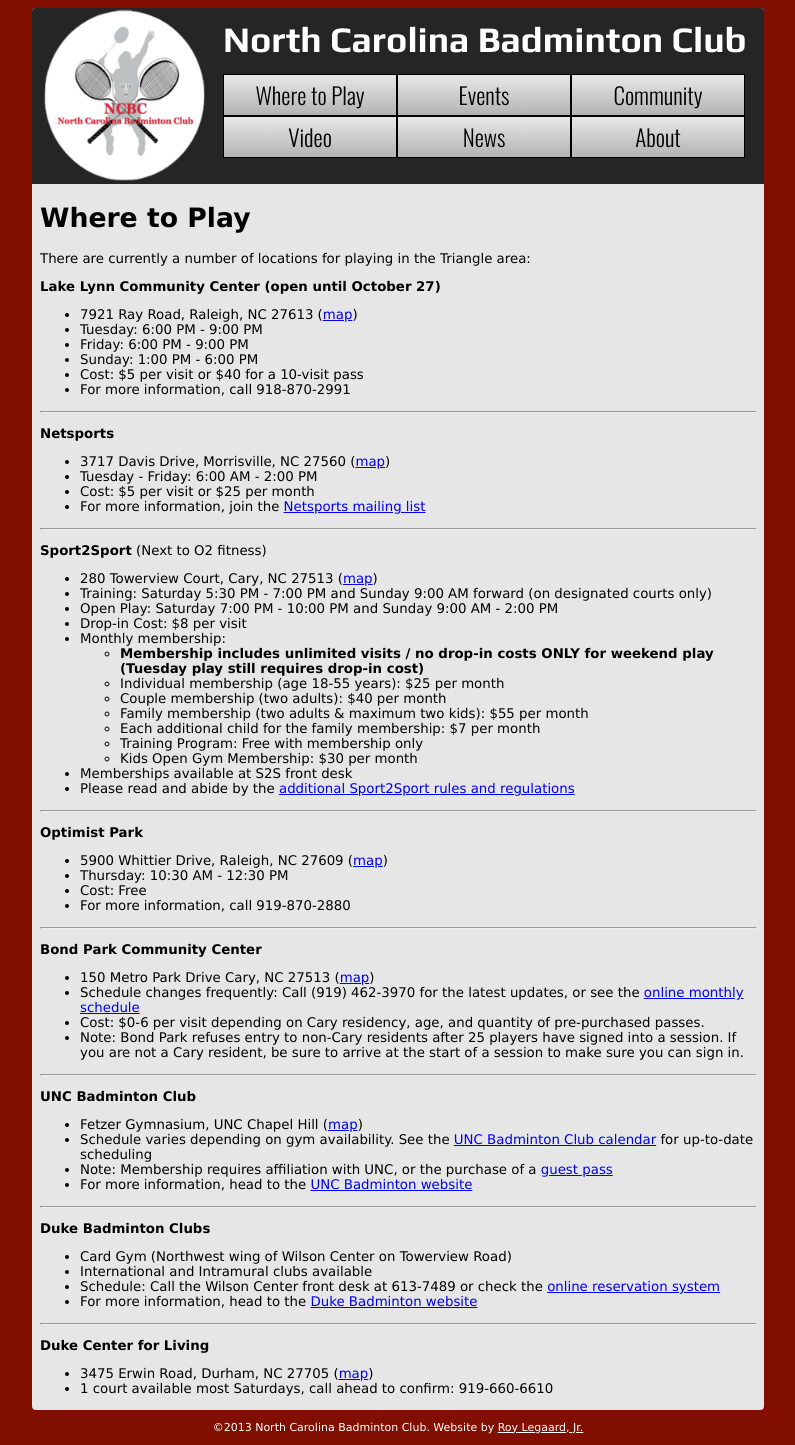
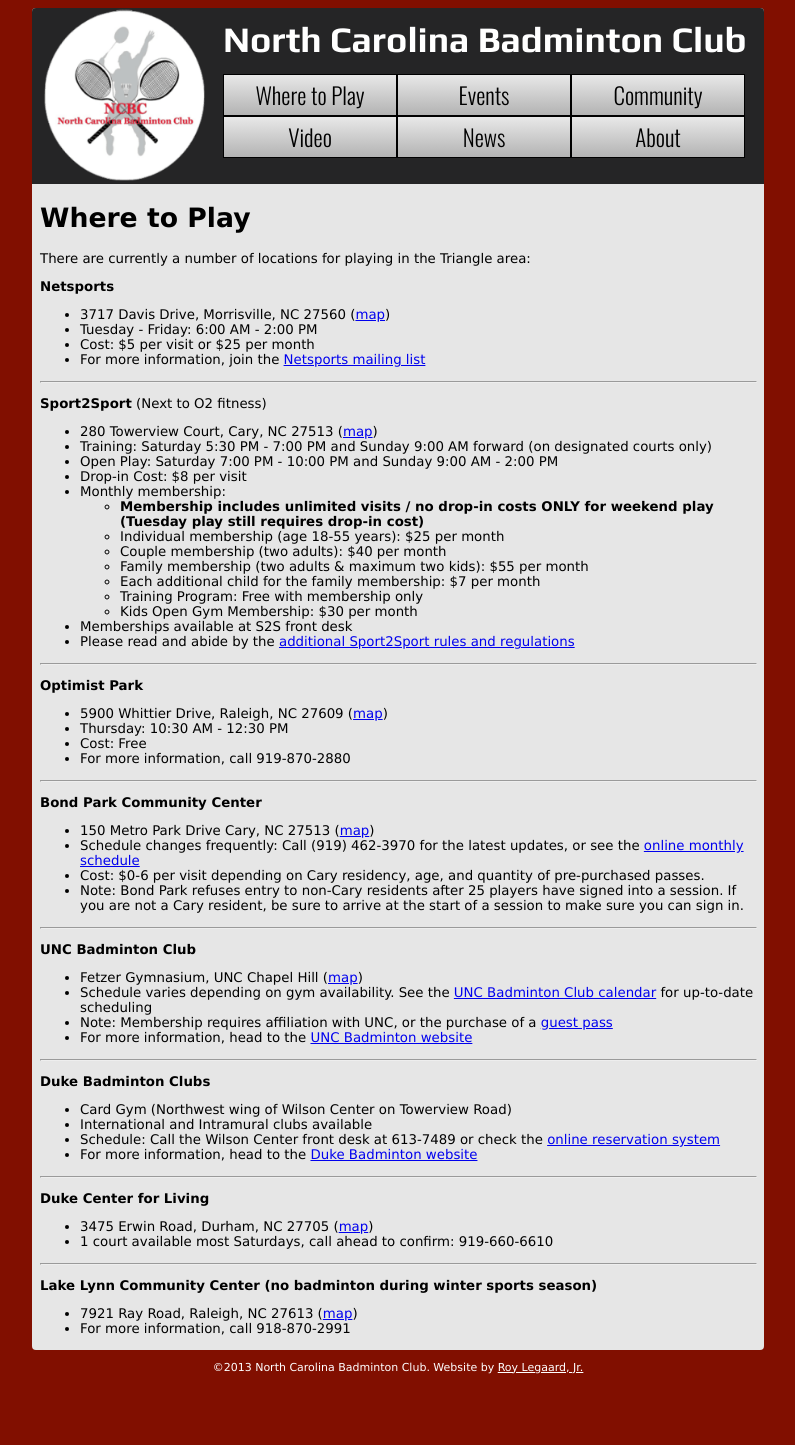
Before and after one commit to NCBC/ncbc.github.com, a Jekyll site: the page built from locations.md, in a window 1280 px wide. Shown: the whole page, without its empty margins (242-1037 px from the left). Built offline with Jekyll 4.4.1, drawn with Linux system fonts in a browser that asks for light colours; after the commit the page ends 1385 px from its top, so only the background shows below that.

Commit message:
Lake Lynn seasonal closing

```diff
--- a/index.html
+++ b/index.html
@@ -17,10 +17,6 @@
 <div id="sidebar" class="grid_3">
 
 	<h2>Locations:</h2>
-
-	<p><strong>Lake Lynn</strong> <br />
-	Tues/Fri: 6 - 9 PM <br />
-	Sun: 1 - 6 PM </p>
 
 	<p><strong>Netsports</strong> <br />
 	Tues-Fri: 6 AM - 2 PM <br /></p>
--- a/locations.md
+++ b/locations.md
@@ -5,17 +5,6 @@
 ---
 
 There are currently a number of locations for playing in the Triangle area:
-
-**Lake Lynn Community Center (open until October 27)**
-
-* 7921 Ray Road, Raleigh, NC 27613 ([map](http://maps.google.com/maps?q=7921+Ray+Road,+Raleigh,+NC+27613&hl=en&hnear=7921+Ray+Rd,+Raleigh,+Wake,+North+Carolina+27613&t=m&z=16))
-* Tuesday: 6:00 PM - 9:00 PM
-* Friday: 6:00 PM - 9:00 PM
-* Sunday: 1:00 PM - 6:00 PM
-* Cost: $5 per visit or $40 for a 10-visit pass
-* For more information, call 918-870-2991
-
-<hr />
 
 **Netsports**
 
@@ -85,3 +74,10 @@
 
 * 3475 Erwin Road, Durham, NC 27705 ([map](http://maps.google.com/maps?q=3475+Erwin+Road,+Durham,+NC+27705&client=safari&oe=UTF-8&hnear=3475+Erwin+Rd,+Durham,+North+Carolina+27705&gl=us&t=m&z=16))
 * 1 court available most Saturdays, call ahead to confirm: 919-660-6610
+
+<hr />
+
+**Lake Lynn Community Center (no badminton during winter sports season)**
+
+* 7921 Ray Road, Raleigh, NC 27613 ([map](http://maps.google.com/maps?q=7921+Ray+Road,+Raleigh,+NC+27613&hl=en&hnear=7921+Ray+Rd,+Raleigh,+Wake,+North+Carolina+27613&t=m&z=16))
+* For more information, call 918-870-2991
```
